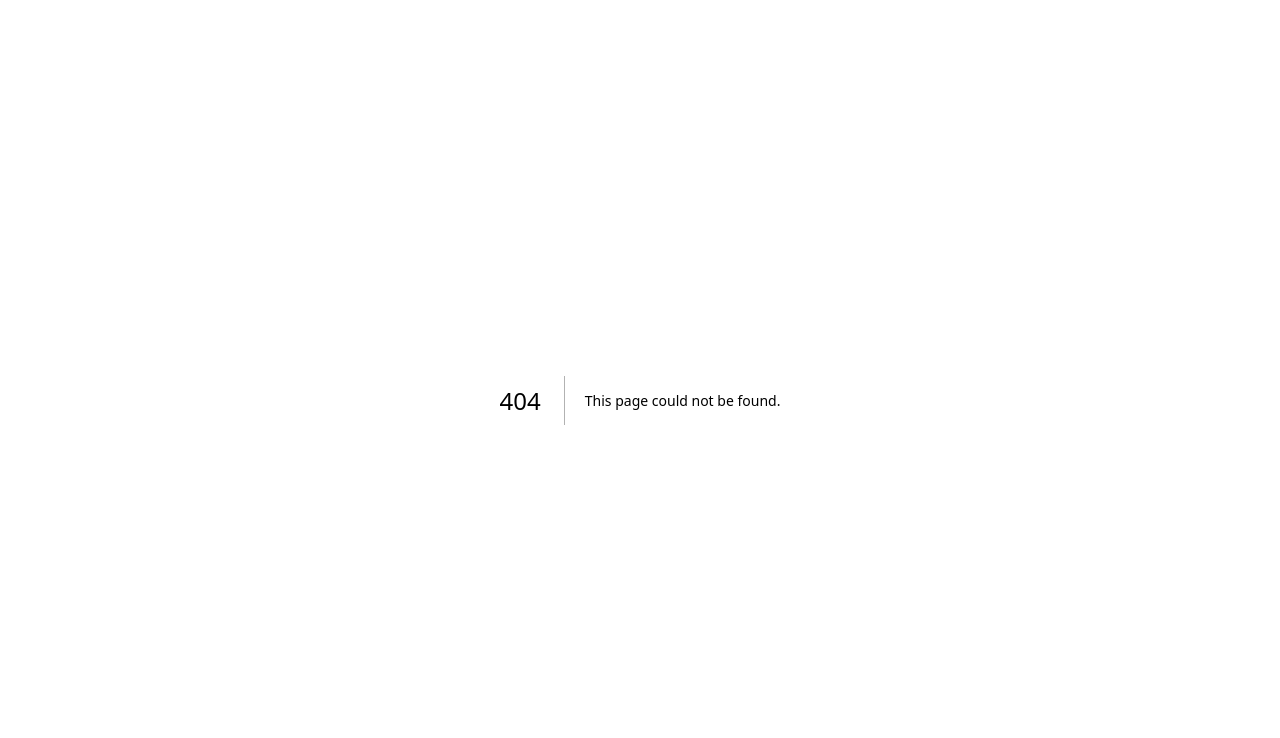
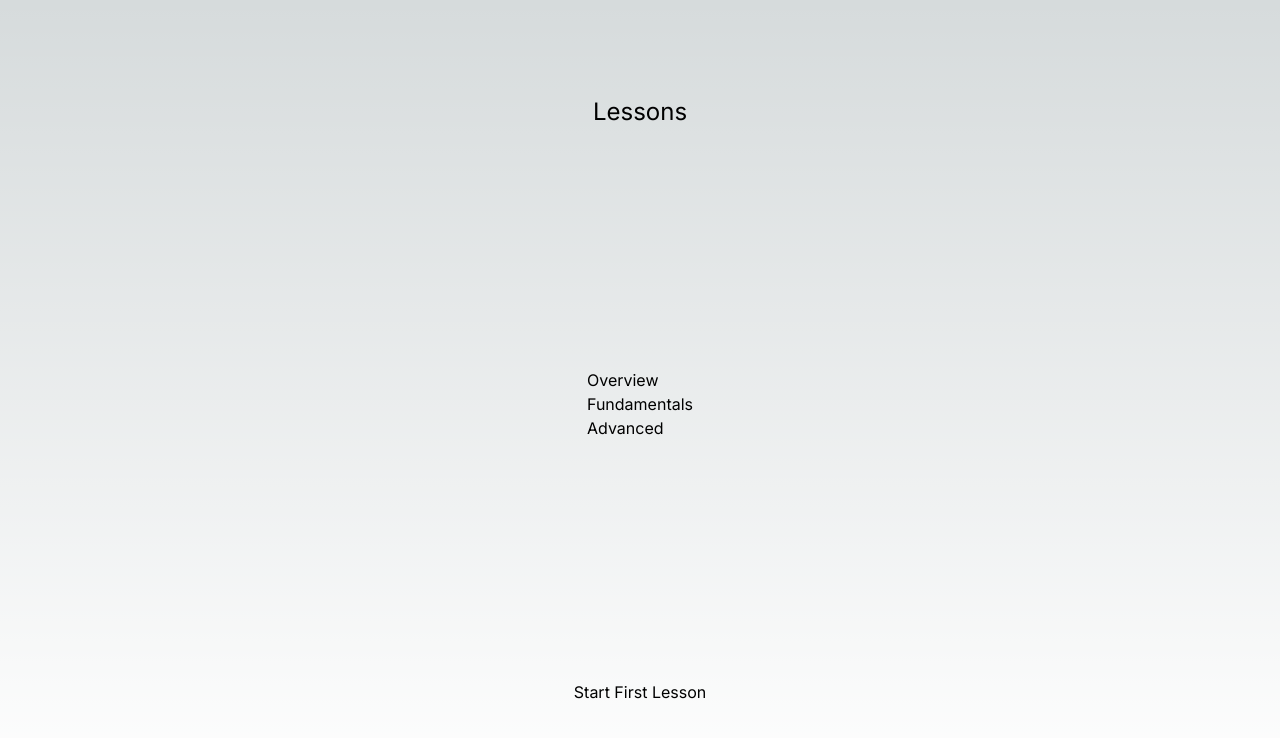
Before and after one commit to appliedtechnology/salt-initialize, a Next.js app: page /courses/csharp-dotnet in a window 1280 px wide. Before the commit this address had no page. Shown: the top 738 px of the page. Built offline with nearby package versions, Linux system fonts and the light colour scheme.

Commit message:
add course page

```diff
--- /dev/null
+++ b/src/app/courses/[course]/page.tsx
@@ -0,0 +1,17 @@
+import Link from "next/link";
+
+export default function course() {
+  return (
+    <main className="flex min-h-screen flex-col items-center justify-between p-24">
+      <h1 className="text-2xl">Lessons</h1>
+      <div className="flex flex-col">
+        <ul>
+          <li>Overview</li>
+          <li>Fundamentals</li>
+          <li>Advanced</li>
+        </ul>
+      </div>
+      <Link href="/lessons/js-ts/overview">Start First Lesson</Link>
+    </main>
+  );
+}
```
